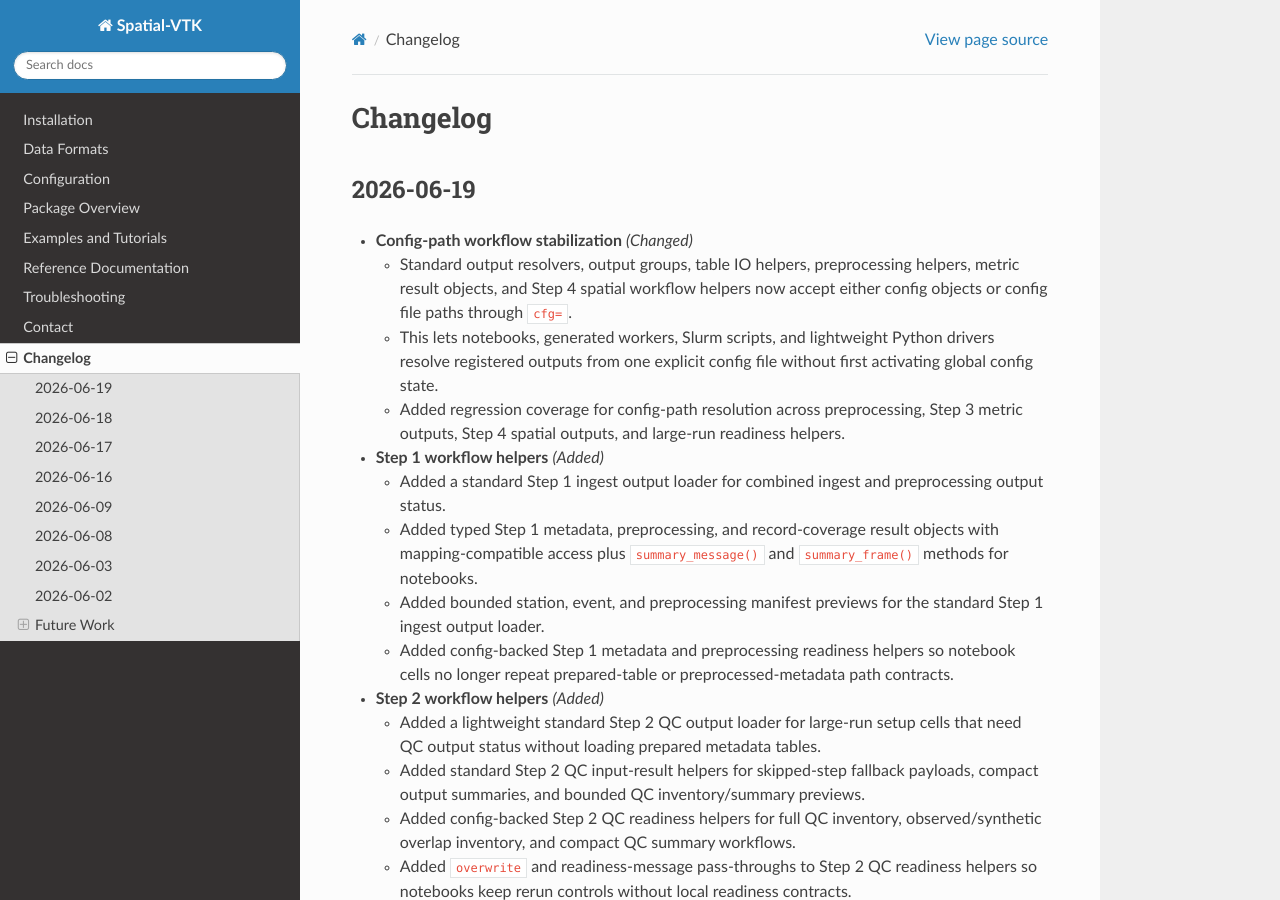
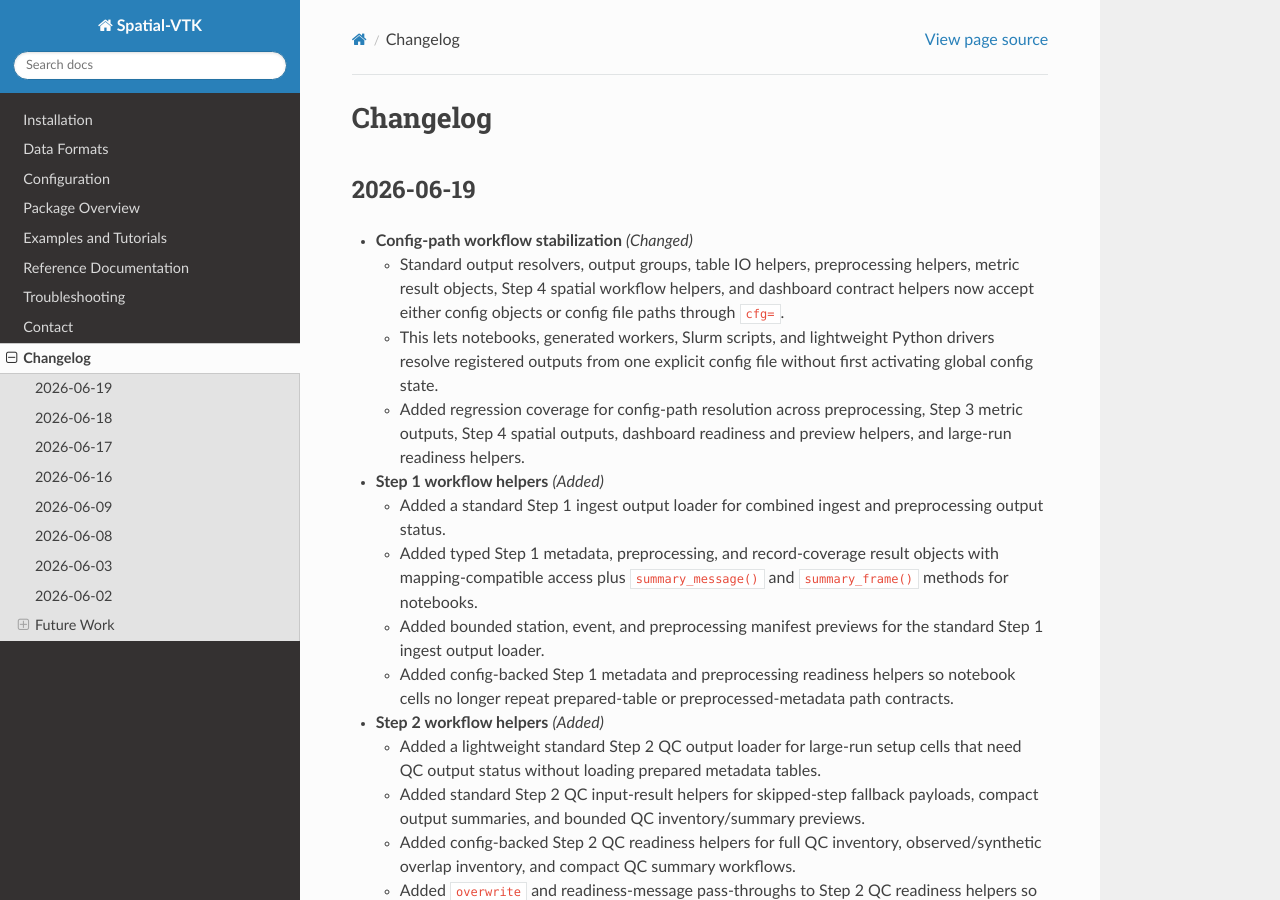
Before and after one commit to bcbirkel/spatial-vtk, a Sphinx documentation site: the page built from docs/changelog.rst, in a window 1280 px wide and 900 px high. Built offline with Sphinx 7.4.7 and the Read the Docs theme 3.1.0, drawn with Linux system fonts in a browser that asks for light colours.

Commit message:
Support config paths in dashboard contracts

```diff
--- a/docs/changelog.rst
+++ b/docs/changelog.rst
@@ -7,14 +7,15 @@
 - **Config-path workflow stabilization** *(Changed)*
 
   - Standard output resolvers, output groups, table IO helpers, preprocessing
-    helpers, metric result objects, and Step 4 spatial workflow helpers now
-    accept either config objects or config file paths through ``cfg=``.
+    helpers, metric result objects, Step 4 spatial workflow helpers, and
+    dashboard contract helpers now accept either config objects or config file
+    paths through ``cfg=``.
   - This lets notebooks, generated workers, Slurm scripts, and lightweight
     Python drivers resolve registered outputs from one explicit config file
     without first activating global config state.
   - Added regression coverage for config-path resolution across preprocessing,
-    Step 3 metric outputs, Step 4 spatial outputs, and large-run readiness
-    helpers.
+    Step 3 metric outputs, Step 4 spatial outputs, dashboard readiness and
+    preview helpers, and large-run readiness helpers.
 
 - **Step 1 workflow helpers** *(Added)*
 
--- a/docs/reference/api/visualize.rst
+++ b/docs/reference/api/visualize.rst
@@ -218,6 +218,11 @@
 ``required_columns`` / ``missing_columns`` / ``map_message`` to decide whether
 the dashboard inputs need to be rebuilt because of missing schema or map
 coordinate data.
+
+Dashboard contract helpers accept ``cfg=`` as either a config object or a
+config file path. Use ``cfg=config_path`` in generated workers or lightweight
+driver scripts when you need dashboard readiness, status, and bounded previews
+without activating global config state first.
 
 Public helpers exposed by ``spatial_vtk.visualize.dashboard``:
 
--- a/docs/reference/python_workflows.rst
+++ b/docs/reference/python_workflows.rst
@@ -639,6 +639,11 @@
 Step 7: Dashboard Datasets
 --------------------------
 
+Dashboard readiness, status, and preview helpers accept ``cfg=`` as either a
+config object or a config file path. This keeps Step 7 notebook cells and
+worker scripts on the same configured dashboard dataset and summary-table
+paths without requiring global config activation.
+
 .. list-table::
    :header-rows: 1
 
```
Also changed, not shown: 4 other files.
